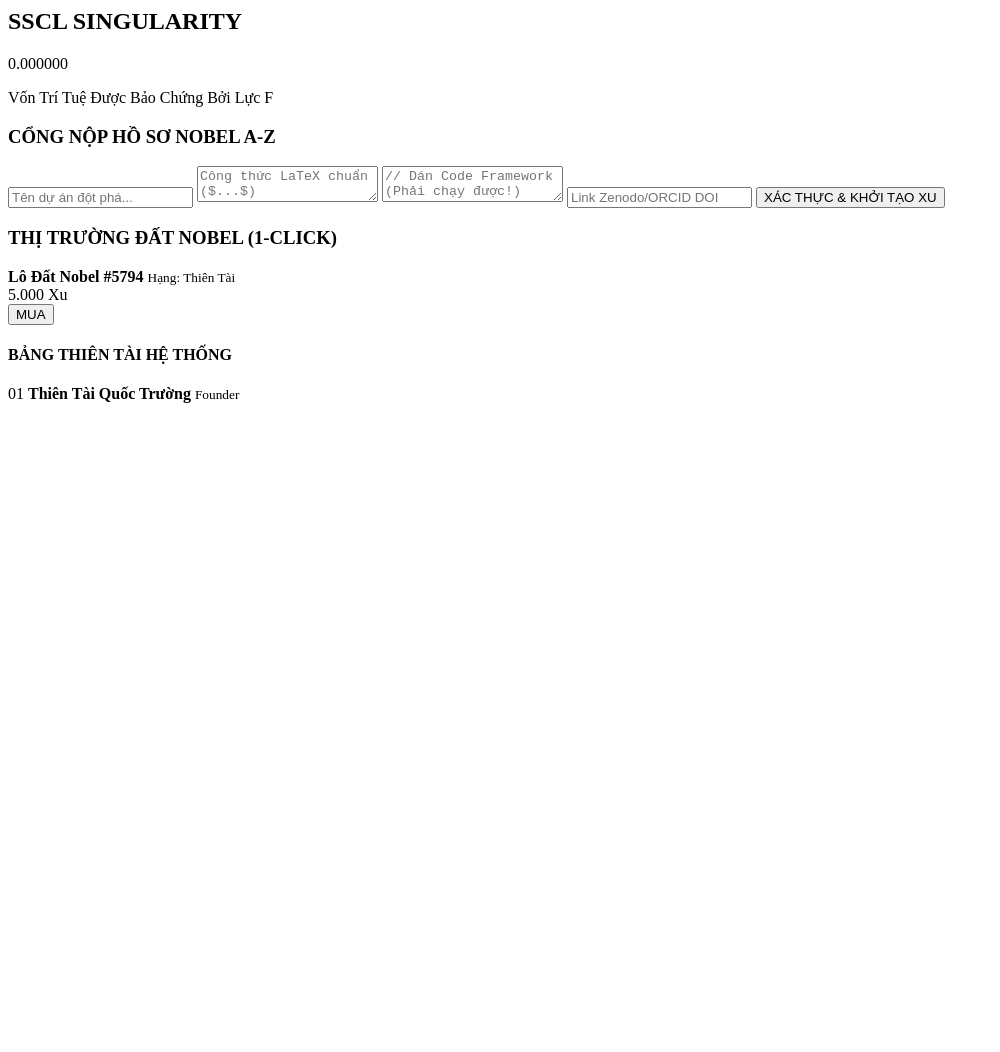
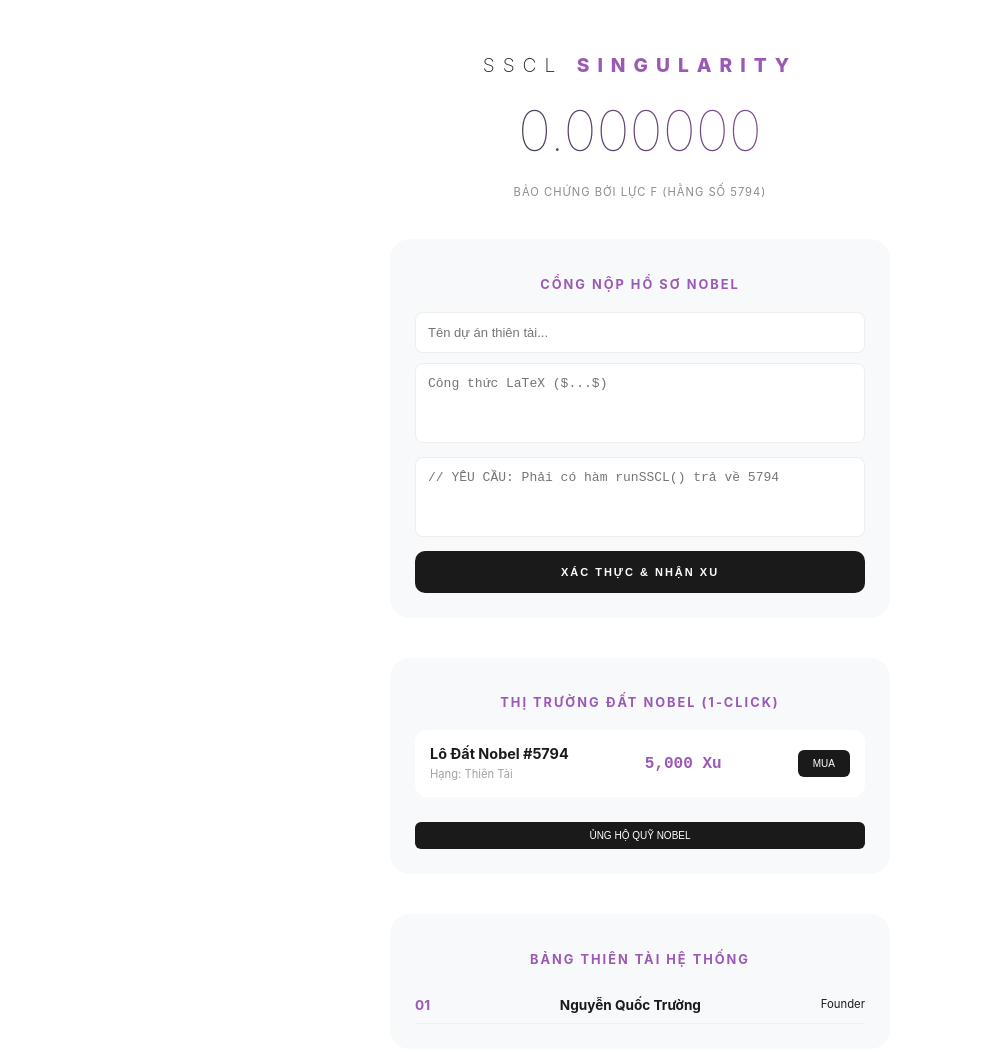
Before and after one commit to nqtruong5794-tech/SSCL-Project, a plain HTML site: page index.html in a window 1280 px wide. Shown: the whole page, without its empty margins (0-1000 px from the left). Before the commit the page ends 800 px from the top, so only its background shows below. Drawn offline with Linux system fonts and the light colour scheme.

Commit message:
Update index.html

```diff
--- a/index.html
+++ b/index.html
@@ -1,36 +1,48 @@
-<main class="container">
-    <section class="asset-vault">
+<!DOCTYPE html>
+<html lang="vi">
+<head>
+    <meta charset="UTF-8">
+    <meta name="viewport" content="width=device-width, initial-scale=1.0">
+    <title>SSCL SINGULARITY - MASTER TRUONG</title>
+    <link rel="stylesheet" href="style.css">
+</head>
+<body>
+    <div class="container">
+        <header class="asset-vault">
             <h1 class="logo-text">SSCL <span>SINGULARITY</span></h1>
             <div id="xu-balance" class="glow-text">0.000000</div>
-        <p class="sub-label">Vốn Trí Tuệ Được Bảo Chứng Bởi Lực F</p>
-    </section>
+            <p class="sub-label">Bảo chứng bởi Lực F (Hằng số 5794)</p>
+        </header>
 
         <section class="nobel-factory">
-        <h3>CỔNG NỘP HỒ SƠ NOBEL A-Z</h3>
+            <h3>CỔNG NỘP HỒ SƠ NOBEL</h3>
             <div class="form-group">
-            <input type="text" id="p-title" placeholder="Tên dự án đột phá...">
-            <textarea id="p-latex" placeholder="Công thức LaTeX chuẩn ($...$)"></textarea>
-            <textarea id="p-code" placeholder="// Dán Code Framework (Phải chạy được!)"></textarea>
-            <input type="text" id="p-doi" placeholder="Link Zenodo/ORCID DOI">
-            <button onclick="submitNobel()" class="btn-main">XÁC THỰC & KHỞI TẠO XU</button>
+                <input type="text" id="p-title" placeholder="Tên dự án thiên tài...">
+                <textarea id="p-latex" placeholder="Công thức LaTeX ($...$)"></textarea>
+                <textarea id="p-code" placeholder="// YÊU CẦU: Phải có hàm runSSCL() trả về 5794"></textarea>
+                <button onclick="submitNobel()" class="btn-main">XÁC THỰC & NHẬN XU</button>
             </div>
         </section>
 
-    <section class="marketplace-pure">
+        <section class="marketplace">
             <h3>THỊ TRƯỜNG ĐẤT NOBEL (1-CLICK)</h3>
-        <div id="market-items">
+            <div class="trade-grid">
                 <div class="trade-card">
-                <div class="info"><strong>Lô Đất Nobel #5794</strong> <small>Hạng: Thiên Tài</small></div>
-                <div class="price">5.000 Xu</div>
-                <button onclick="instantTrade(5000, '#5794')" class="btn-trade">MUA</button>
+                    <div class="info"><strong>Lô Đất Nobel #5794</strong><small>Hạng: Thiên Tài</small></div>
+                    <div class="price">5,000 Xu</div>
+                    <button onclick="instantTrade(5000, 'Lô #5794')" class="btn-trade">MUA</button>
                 </div>
-        </div>
-
-        <div id="vinh-danh-list" class="leaderboard-mini">
-            <h4>BẢNG THIÊN TÀI HỆ THỐNG</h4>
-            <div id="dynamic-ranks">
-                <div class="rank-item"><span>01</span> <strong>Thiên Tài Quốc Trường</strong> <small>Founder</small></div>
-            </div>
+                <button onclick="alert('Ví ủng hộ: 0xcE9...0B88')" class="btn-trade red" style="width:100%; margin-top:10px;">ỦNG HỘ QUỸ NOBEL</button>
             </div>
         </section>
-</main>
+
+        <section class="leaderboard">
+            <h3>BẢNG THIÊN TÀI HỆ THỐNG</h3>
+            <div id="dynamic-ranks">
+                <div class="rank-item"><span>01</span> <strong>Nguyễn Quốc Trường</strong> <small>Founder</small></div>
+            </div>
+        </section>
+    </div>
+    <script src="script.js"></script>
+</body>
+</html>
```
Lines whose indentation alone changed are shown as unchanged.
